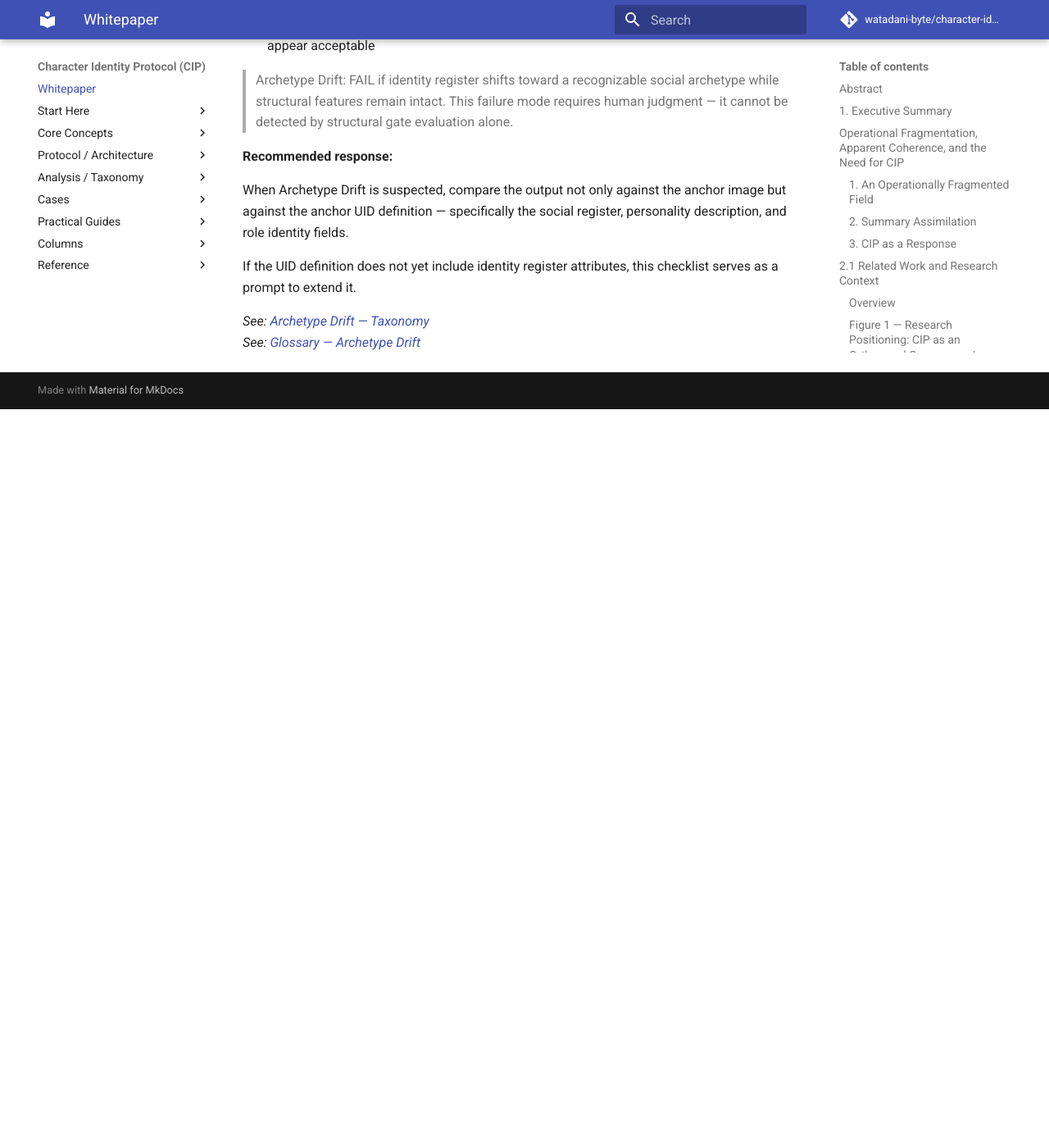
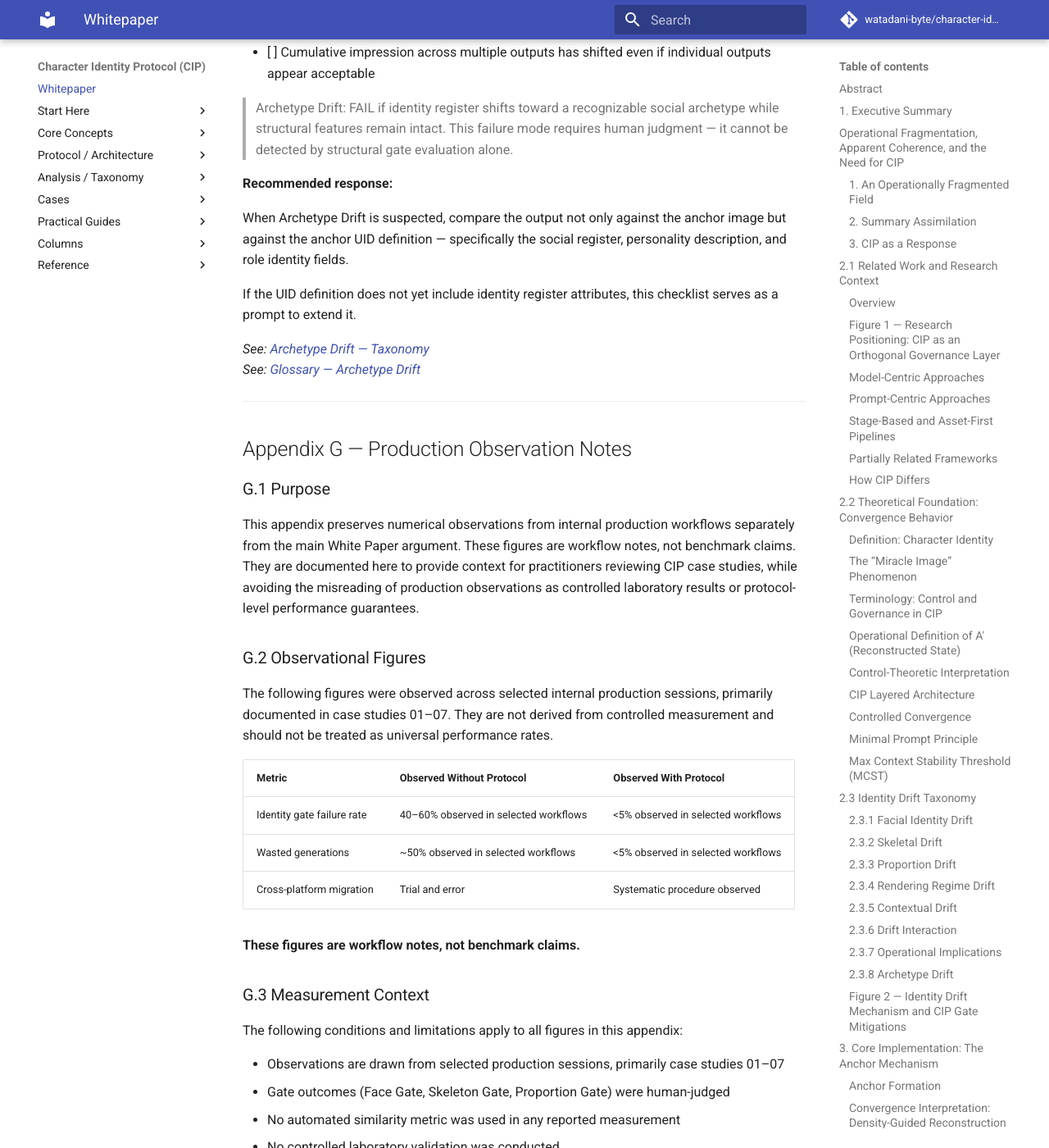
Before and after one commit to watadani-byte/character-identity-protocol, an MkDocs documentation site: the page built from docs/whitepaper_v1.md, in a window 1280 px wide and 1400 px high, scrolled down 50275 px. Shown: the whole window at 82% size. Built offline with MkDocs 1.6.1 and Material for MkDocs 9.7.7, drawn with Linux system fonts in a browser that asks for light colours; comment, search, counter and statistics services are not loaded; before the commit the page ends 50774 px from its top, so only the background shows below that; some of the changed text lies outside the part shown.

Commit message:
whitepaper_v1.md を更新

```diff
--- a/docs/whitepaper_v1.md
+++ b/docs/whitepaper_v1.md
@@ -1134,6 +1134,7 @@ This implies that future improvements in generative reliability may be achieved
 - [Appendix D — Character Concept and IP Asset Management](#appendix-d--character-concept-and-ip-asset-management)
 - [Appendix E — Implementation Schema (JSON/YAML Specification)](#appendix-e--implementation-schema-jsonyaml-specification)
 - [Appendix F — Visual Drift Detection Checklist](#appendix-f--visual-drift-detection-checklist)
+- [Appendix G — Production Observation Notes](#appendix-g--production-observation-notes)
   - F.1 Face Gate
   - F.2 Skeleton Gate
   - F.3 Proportion Gate
@@ -1863,3 +1864,51 @@ attributes, this checklist serves as a prompt to extend it.
 
 *See: [Archetype Drift — Taxonomy](whitepaper_v1.md#238-archetype-drift)*
 *See: [Glossary — Archetype Drift](glossary.md)*
+
+-----
+
+## Appendix G — Production Observation Notes
+
+### G.1 Purpose
+
+This appendix preserves numerical observations from internal production workflows separately from the main White Paper argument. These figures are workflow notes, not benchmark claims. They are documented here to provide context for practitioners reviewing CIP case studies, while avoiding the misreading of production observations as controlled laboratory results or protocol-level performance guarantees.
+
+### G.2 Observational Figures
+
+The following figures were observed across selected internal production sessions, primarily documented in case studies 01–07. They are not derived from controlled measurement and should not be treated as universal performance rates.
+
+|Metric                    |Observed Without Protocol            |Observed With Protocol            |
+|--------------------------|-------------------------------------|----------------------------------|
+|Identity gate failure rate|40–60% observed in selected workflows|<5% observed in selected workflows|
+|Wasted generations        |~50% observed in selected workflows  |<5% observed in selected workflows|
+|Cross-platform migration  |Trial and error                      |Systematic procedure observed     |
+
+**These figures are workflow notes, not benchmark claims.**
+
+### G.3 Measurement Context
+
+The following conditions and limitations apply to all figures in this appendix:
+
+- Observations are drawn from selected production sessions, primarily case studies 01–07
+- Gate outcomes (Face Gate, Skeleton Gate, Proportion Gate) were human-judged
+- No automated similarity metric was used in any reported measurement
+- No controlled laboratory validation was conducted
+- Results are platform-dependent: primary platform was ChatGPT (GPT Image 1) unless otherwise noted
+- Results are workflow-dependent: generation parameters, session structure, and anchor quality varied
+- Results are operator-dependent: human judgment thresholds were not standardized across sessions
+- Results are character-dependent: identity complexity, distinctiveness, and Reconstruction Durability varied
+- Systematic cross-platform measurement has not been conducted and remains pending
+
+### G.4 Interpretation
+
+These observations suggest that CIP-style governance — specifically, gate-based adoption and rejection, Hard Abort on failure, and anchor re-binding — may reduce accepted identity failures, uncontrolled retry loops, and wasted generations in the observed workflows.
+
+They do not establish universal performance rates. Reproduction of similar outcomes under different platforms, workflows, operators, or character definitions is not guaranteed and has not been systematically tested.
+
+### G.5 Status
+
+**Validation status: observational.**
+
+Systematic cross-platform measurement remains pending.
+
+These figures should be updated or replaced when controlled measurement becomes available. Until then, they serve as contextual workflow notes for practitioners and should be interpreted accordingly.
```
